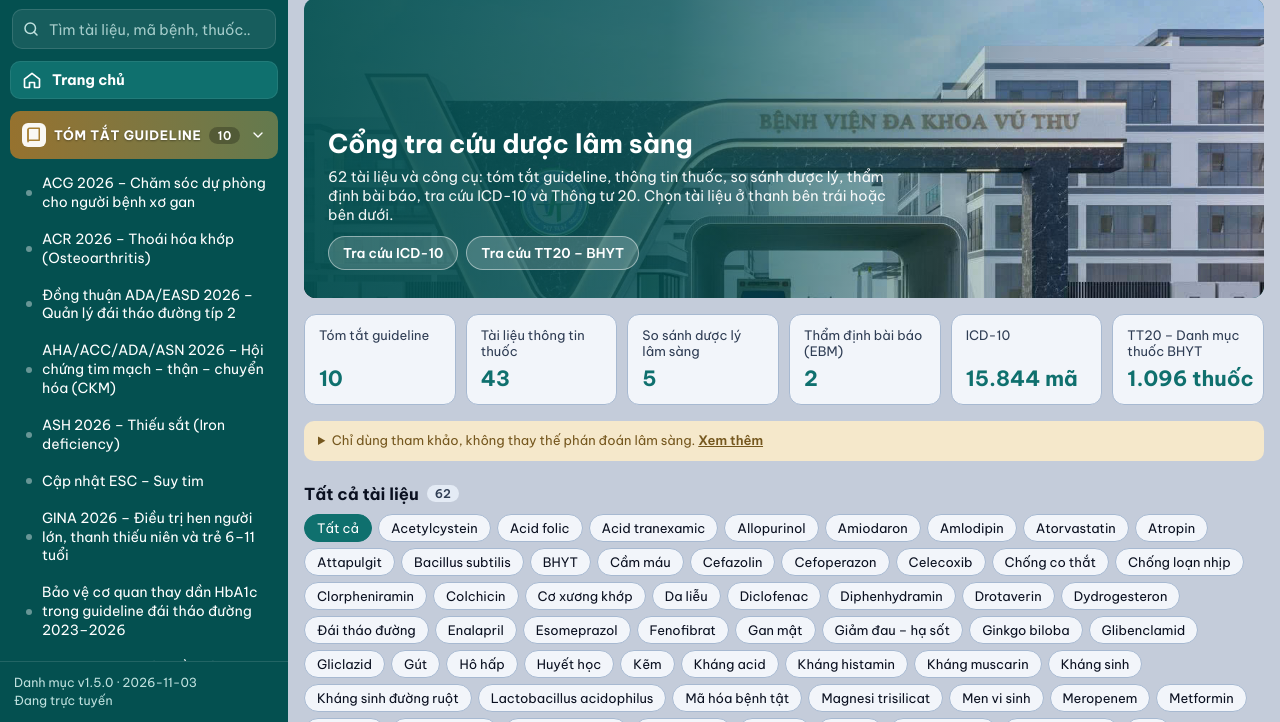
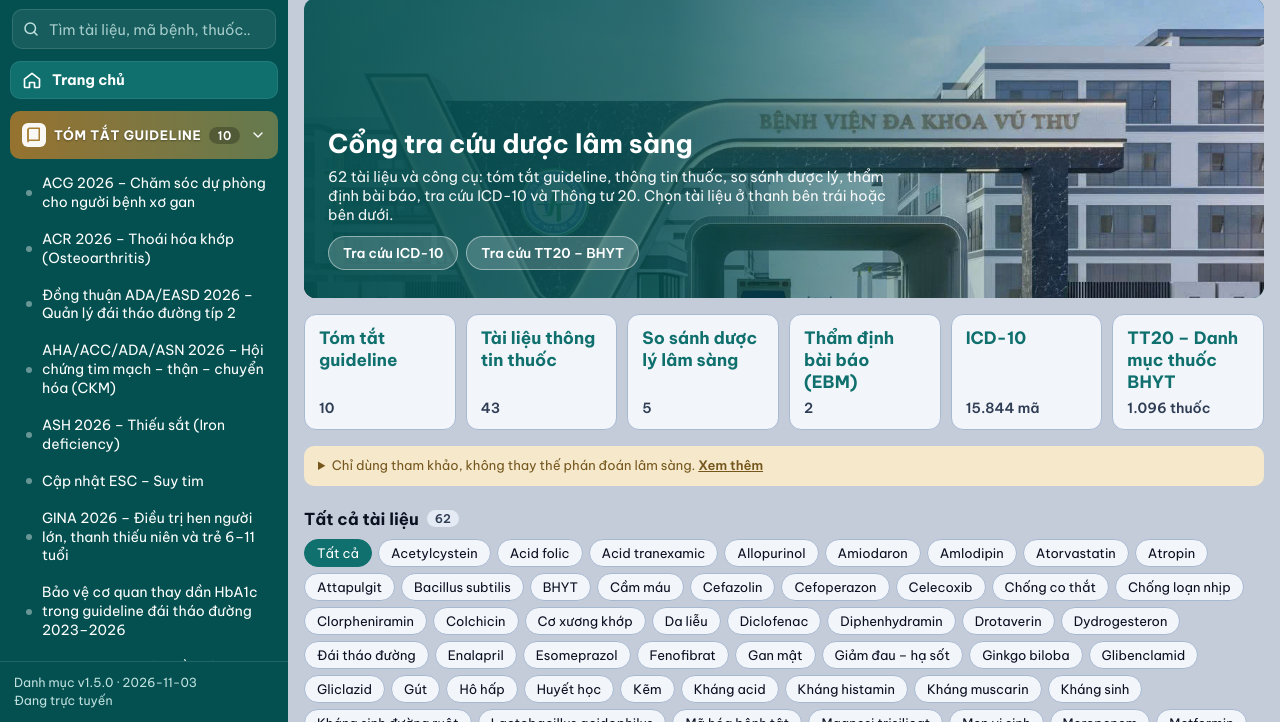
Before and after one commit to Tungnguyenbvvt/DuocLamSang, a plain HTML site: page index.html in a window 1280 px wide. Shown: the part 78-800 px from the top of the page. Drawn offline with Linux system fonts and the light colour scheme.

Commit message:
Đổi cỡ chữ ô thống kê: tên module to, số lượng nhỏ
Co-Authored-By: Claude Opus 5.5 <noreply@anthropic.com>

```diff
--- a/css/base.css
+++ b/css/base.css
@@ -121,8 +121,8 @@ mark{background:color-mix(in srgb,var(--accent) 25%,#fff);color:inherit;border-r
 .stats{display:grid;grid-template-columns:repeat(auto-fit,minmax(150px,1fr));gap:10px;margin-bottom:16px}
 .stat{display:flex;flex-direction:column;gap:6px;background:var(--card);border:1px solid var(--line);border-radius:var(--radius);padding:12px 14px;text-decoration:none;color:var(--tx)}
 .stat:hover{border-color:var(--accent)}
-.stat b{display:block;margin-top:auto;font-size:21px;white-space:nowrap;color:var(--accent)}
-.stat span{color:var(--mut);font-size:13px}
+.stat b{display:block;margin-top:auto;font-size:14px;font-weight:600;white-space:nowrap;color:var(--mut)}
+.stat span{color:var(--accent);font-size:17px;font-weight:700;line-height:1.3}
 .notice{background:var(--caution-bg);color:var(--caution-ink);border-radius:10px;padding:10px 14px;font-size:13px;margin-bottom:16px;line-height:1.5}
 .notice summary{cursor:pointer}
 .notice p{margin:8px 0 2px}
--- a/sw.js
+++ b/sw.js
@@ -1,6 +1,6 @@
 /* Service worker: lưu app shell + danh mục + toàn bộ tài liệu để dùng ngoại tuyến.
    Tăng CACHE_VERSION mỗi khi đổi dữ liệu hoặc mã. */
-var CACHE_VERSION = 'cph-hub-v1.10.1';
+var CACHE_VERSION = 'cph-hub-v1.10.2';
 var RUNTIME = 'cph-runtime-v1';
 var SHELL = [
   './',
```
Also changed, not shown: 1 other file.
